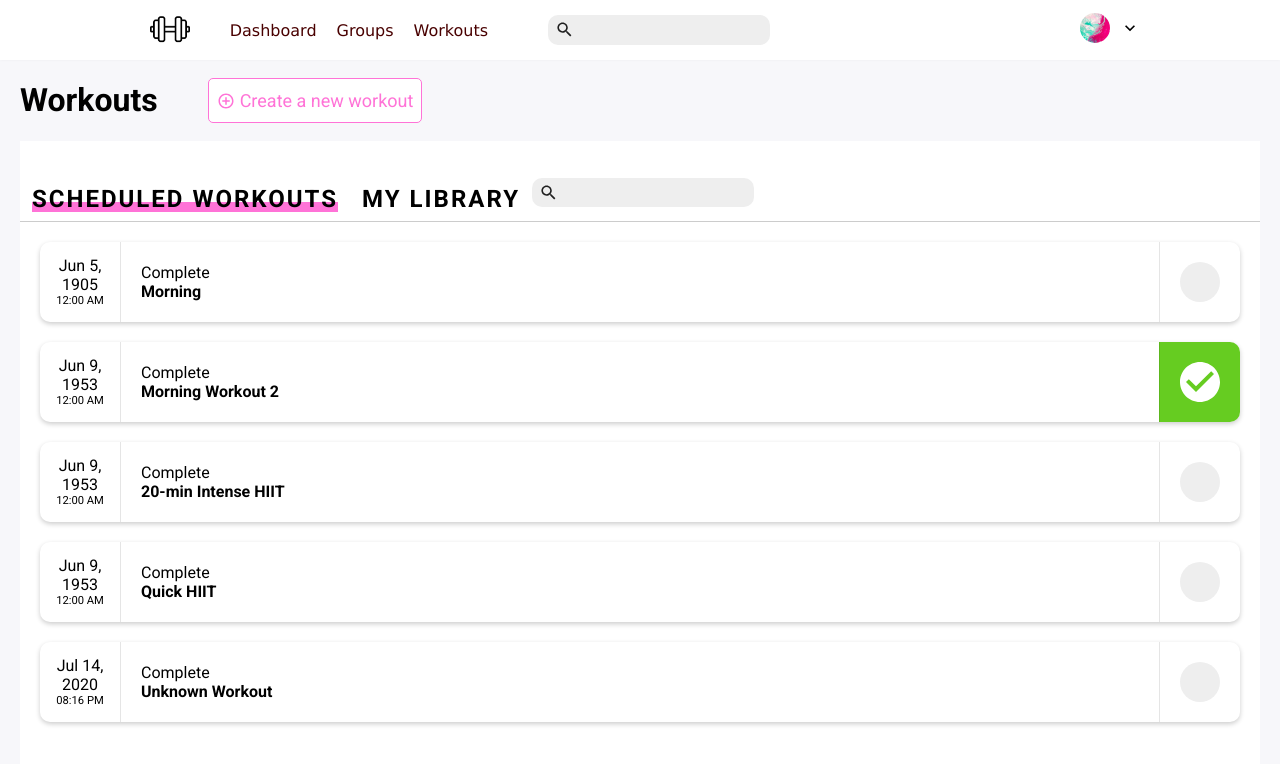
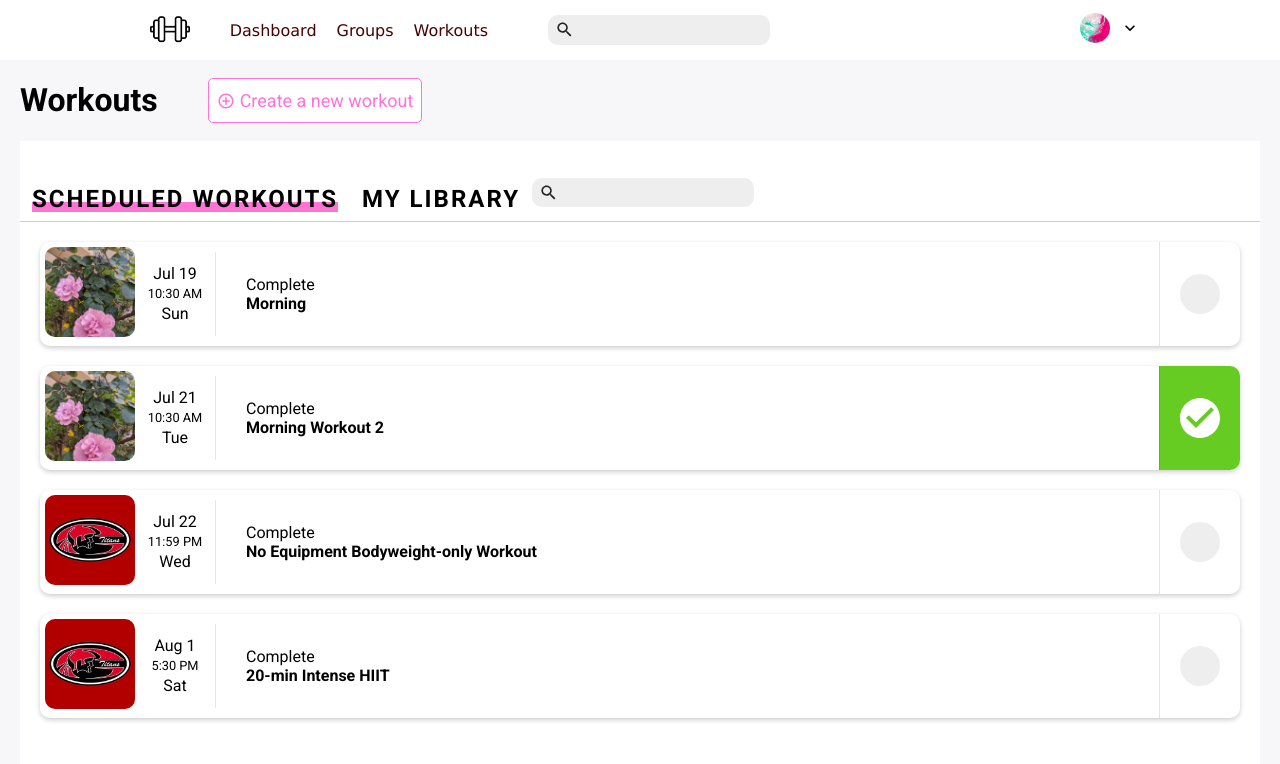
Before and after one commit to acrantel/fiitshare, a Next.js app: page /workouts in a window 1280 px wide. Shown: the top 764 px of the page. Built offline with nearby package versions, Linux system fonts and the light colour scheme.

Commit message:
Fix datetime formatting; add group img to scheduled workout card

```diff
--- a/components/user/user-chart.js
+++ b/components/user/user-chart.js
@@ -19,16 +19,10 @@ class UserChart extends React.Component {
 
     tickFormatter(val) {
         if (this.props.type == 'time') {
+
             let hours = Math.floor(val / 60);
             let minutes = val % 60;
-            let result = hours.toString() + ":";
-            if (minutes.toString().length == 2) {
-                result += minutes.toString();
-            }
-            else {
-                result += "0" + minutes.toString();
-            }
-            return result;
+            return timeFormatter(hours, minutes);
         }
         else {
             return val;
@@ -65,5 +59,16 @@ class UserChart extends React.Component {
     }
 }
 
+export function timeFormatter(hours, minutes)
+{
+    let result = hours.toString() + ":";
+    if (minutes.toString().length == 2) {
+        result += minutes.toString();
+    }
+    else {
+        result += "0" + minutes.toString();
+    }
+    return result;
+}
 
 export default UserChart
--- a/components/workout/workout.js
+++ b/components/workout/workout.js
@@ -3,27 +3,27 @@ import styles from './workout.module.css';
 import { formatDate, formatTime } from '../../utils/datetime.js';
 import { MdCheckCircle } from 'react-icons/md';
 import Link from 'next/link';
+import {timeFormatter} from '../user/user-chart.js';
 
 export default class Workout extends React.Component {
+
+
     render() {
         const {
+            groupId,
+            groupImg,
             workoutId,
             workoutDatum: {
                 name = 'Unknown Workout',
-                exercises: {
-                    time = []
-                } = {}
             } = {},
-            completed
+            dueDate,
+            completed,
         } = this.props;
-        const date = new Date(...time);
         return <div className={`${styles.workout} ${completed ? styles.completed : ''}`}>
-            <div className={styles.datetime}>
-                {formatDate(date)}
-                <div className={styles.time}>
-                    {formatTime(date)}
-                </div>
+            <div className={styles.groupImgContainer}>
+                <img className={styles.groupImg} src={groupImg}></img>
             </div>
+            <DateCard dateArr={dueDate}/>
             <div className={styles.label}>
                 <Link href='/workout/[workoutid]' as={`/workout/${workoutId}`}>
                     <a>
@@ -38,3 +38,87 @@ export default class Workout extends React.Component {
         </div>;
     }
 }
+
+
+// [Year, Month, Day, Hour, Min]
+class DateCard extends React.Component
+{
+    constructor(props) {
+        super(props);
+        this.monthToStr = this.monthToStr.bind(this);
+        this.getDayOfWeek = this.getDayOfWeek.bind(this);
+        this.getTimeStr = this.getTimeStr.bind(this);
+
+    }
+    monthToStr(month) {
+        switch(month) {
+            case 0: return 'Jan';
+            case 1: return 'Feb';
+            case 2: return 'Mar';
+            case 3: return 'Apr';
+            case 4: return 'May';
+            case 5: return 'Jun';
+            case 6: return 'Jul';
+            case 7: return 'Aug';
+            case 8: return 'Sep';
+            case 9: return 'Oct';
+            case 10: return 'Nov';
+            case 11: return 'Dec';
+        }
+    }
+    getDayOfWeek(year, month, day) {
+        var d = new Date(year, month, day, 1,1,1,1);
+        switch(d.getDay())
+        {
+            case 0: return 'Sun';
+            case 1: return 'Mon';
+            case 2: return 'Tue';
+            case 3: return 'Wed';
+            case 4: return 'Thu';
+            case 5: return 'Fri';
+            case 6: return 'Sat';
+        }
+    }
+
+    getTimeStr(hour, min) {
+        if (hour == 24 || (hour >= 1 && hour <= 11)) {
+            // am
+            return timeFormatter(hour, min) + " AM";
+        }
+
+        // pm
+        // noon
+        if (hour == 12) {
+            return timeFormatter(12, min) + " PM";
+        }
+        // normal pm (13-23), subtract 12
+        return timeFormatter(hour - 12, min) + " PM";
+    }
+
+    render() {
+        const year = this.props.dateArr[0];
+        const month = this.props.dateArr[1];
+        const day = this.props.dateArr[2];
+        const hour = this.props.dateArr[3];
+        const min = this.props.dateArr[4];
+    return <div className={styles.datetime}>
+        {this.monthToStr(month)}{" "}{day}
+        <div className={styles.time}>
+            {this.getTimeStr(hour, min)}
+        </div>
+        <div className={styles.dayOfWeek}>
+            {this.getDayOfWeek(year, month, day)}
+        </div>
+        </div>
+    }
+}
+
+
+/*
+<div className={styles.datetime}>
+                {formatDate(dueDate)}
+                <div className={styles.time}>
+                    {formatTime(dueDate)}
+                </div>
+            </div>
+            */
--- a/components/workout/workout.module.css
+++ b/components/workout/workout.module.css
@@ -17,12 +17,15 @@ div.workout:hover {
     justify-content: center;
     flex-direction: column;
     text-align: center;
-    padding: 10px;
+    margin: 10px;
+    padding-right: 10px;
     border-right: 1px solid rgba(0, 0, 0, 0.1);
     width: 60px;
 }
 .time {
-    font-size: 0.7em;
+    font-size: 0.8em;
+    margin-top: 3px;
+    margin-bottom: 3px;
 }
 .label {
     display: flex;
@@ -38,6 +41,18 @@ div.workout:hover {
 .label a:hover {
     text-decoration: none;
     color: #ff73d7;
+}
+
+.groupImgContainer {
+    margin-left: 5px;
+    margin-top: 5px;
+    margin-bottom: 5px;
+
+}
+.groupImg {
+    object-fit: cover;
+    width: 90px; height: 90px;
+    border-radius: 10px;
 }
 
 .icon {
--- a/database/database.js
+++ b/database/database.js
@@ -90,7 +90,29 @@ var workoutData = {
             time: [50, 40, 40],
         }
     }
-
+    ,
+    wk5: {
+        creator: 'user2',
+        name: '30 Minute Vinsaya Flow',
+        intensity: 'Moderate',
+        length: 30, // minutes
+        calories: 100,
+        exercises: {
+            exerciseId: [1, 2, 3],
+            time: [50, 40, 40],
+        }
+    },
+    wk4: {
+        creator: 'user3',
+        name: 'No Equipment Bodyweight-only Workout',
+        intensity: 'Moderate',
+        length: 35, // minutes
+        calories: 150,
+        exercises: {
+            exerciseId: [1, 2, 3],
+            time: [50, 40, 40],
+        }
+    }
 };
 
 var exerciseData = {
@@ -122,6 +144,8 @@ var exerciseData = {
 }
 
 var groupData = {
+    // for due date: use 0-11 for months
+    // use 1-24 for hours (24 & 1-11 is am, 12-23 is pm)
     group1: {
         name: 'G Period',
         image: "/images/groups/group1.jpg",
@@ -135,7 +159,7 @@ var groupData = {
                 dueBy: [2020, 6, 19, 10, 30]
             },
             {
-                workoutId: 'wk1',
+                workoutId: 'wk2',
                 dueBy: [2020, 6, 21, 10, 30]
             }
         ]
@@ -149,12 +173,12 @@ var groupData = {
         admins: ['user2'], // user id's
         schedule: [
             {
-                workoutId: 'wk1',
-                dueBy: [2020, 6, 19, 10, 30]
+                workoutId: 'wk4',
+                dueBy: [2020, 6, 22, 23, 59],
             },
             {
-                workoutId: 'wk1',
-                dueBy: [2020, 6, 19, 10, 30]
+                workoutId: 'wk3',
+                dueBy: [2020, 7, 1, 17, 30]
             }
         ]
     },
--- a/pages/workouts.js
+++ b/pages/workouts.js
@@ -3,22 +3,56 @@ import Header from '../components/header.js';
 import styles from './page.module.css';
 import Tabs from '../components/tabs.js';
 import SearchBar from '../components/search-bar.js';
-import { userData, workoutData, USERID } from '../database/database.js';
+import { userData, workoutData, groupData, USERID } from '../database/database.js';
 import Workout from '../components/workout/workout.js';
 import WorkoutCard from '../components/cards/workout-card.js'
 import Link from 'next/link';
-import {MdAddCircleOutline} from 'react-icons/md';
+import { MdAddCircleOutline } from 'react-icons/md';
 
-function ScheduledWorkouts ({ userId }) {
-    return userData[userId].workouts.map(workoutId => (
+function ScheduledWorkouts({ userId }) {
+    // get the scheduled workouts for all the groups the user is in
+    let result = [];
+    for (let groupId of userData[userId].groups) {
+        for (let scheduledWorkout of groupData[groupId].schedule) {
+            /*
+            result.push({
+                groupId: groupId,
+                workoutId: scheduledWorkout[workoutId],
+                workoutDatum: workoutData[scheduledWorkout[workoutId]],
+                dueDate: scheduledWorkout[dueBy],
+                completed: (workoutId === 'wk2'),
+            });
+            */
+
+            let workoutId = scheduledWorkout.workoutId;
+
+            result.push(<Workout
+                groupId={groupId}
+                groupImg={groupData[groupId].image}
+                workoutId={workoutId}
+                workoutDatum={workoutData[workoutId]}
+                dueDate={scheduledWorkout.dueBy}
+                completed=/*temp*/{workoutId === 'wk2'} />);
+        }
+
+        result.sort(function(a,b){
+            // Turn your strings into dates, and then subtract them
+            // to get a value that is either negative, positive, or zero.
+            return new Date(b.props.dueDate) - new Date(a.dueDate);
+          });
+    }
+    return result;
+    userData[userId].workouts.map(workoutId => (
         <Workout
             key={workoutId}
             workoutId={workoutId}
+            groupId={groupId}
             workoutDatum={workoutData[workoutId]}
             completed={/* TEMP */ workoutId === 'wk2'}
         />
     ));
 }
+
 
 function MyLibrary ({ userId }) {
     return <div className={styles.myWorkoutsLibrary}>
@@ -58,7 +92,7 @@ class Workouts extends React.Component {
                         <div label="My Library">
                             <MyLibrary userId={userId} />
                         </div>
-                        <SearchBar />
+                    <SearchBar />
                     </Tabs>
                 </div>
             </div>
```
